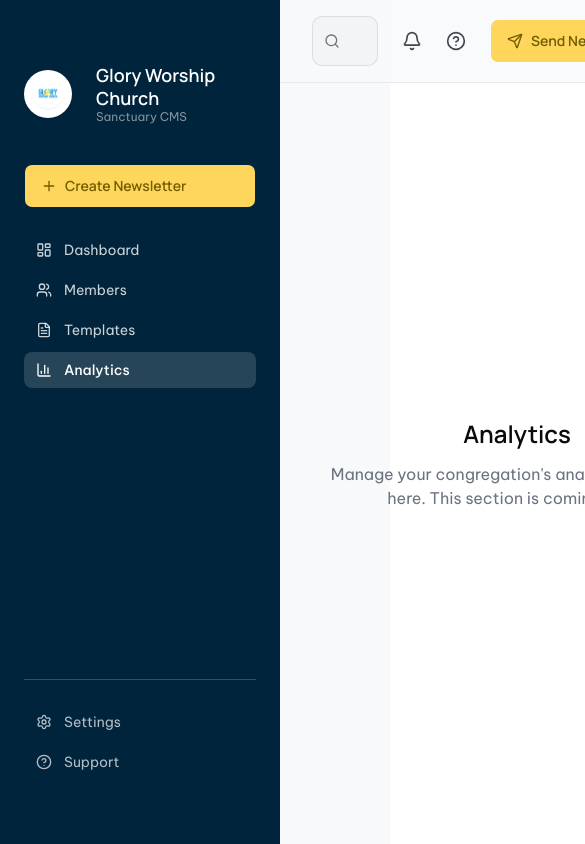
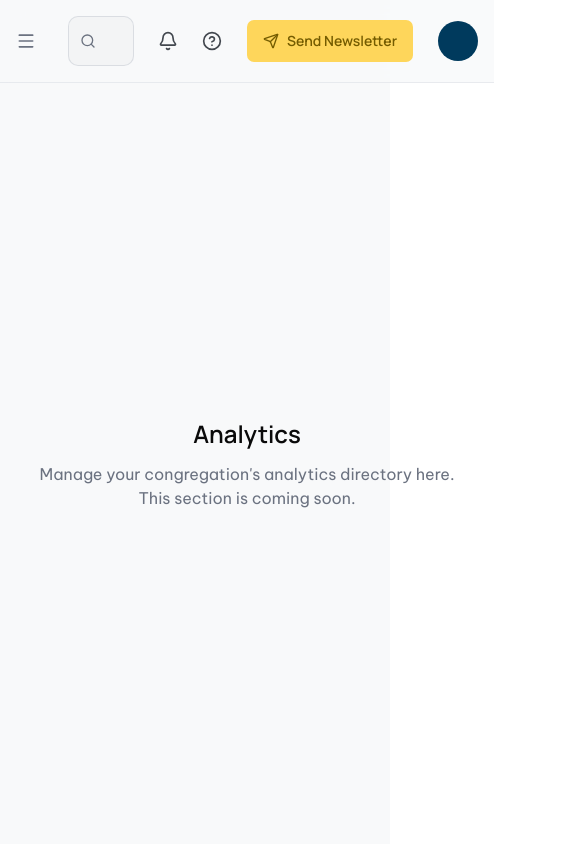
Before and after one commit to EzeoyeGoodluck/gwc-newsletter, a Next.js app: page /analytics in a window 390 px wide. Shown: the top 844 px of the page, 585 px wide, since content can reach past the window. Built offline with nearby package versions, Linux system fonts and the light colour scheme.

Commit message:
Update sidebar, top app bar, and dashboard layout
- Fix the loading state

```diff
--- a/src/app/(admin)/layout.tsx
+++ b/src/app/(admin)/layout.tsx
@@ -1,17 +1,36 @@
+"use client";
+
 import { SideNavBar } from "@/components/layout/side-nav-bar";
 import { TopAppBar } from "@/components/layout/top-app-bar";
+import { useState } from "react";
 
 export default function AdminLayout({
   children,
 }: {
   children: React.ReactNode;
 }) {
+  const [mobileNavOpen, setMobileNavOpen] = useState(false);
   return (
     <div className="flex min-h-screen bg-gwc-surface">
-      <SideNavBar />
-      <div className="flex-1 flex flex-col ml-[280px]">
-        <TopAppBar />
-        <main className="flex-1 p-8">{children}</main>
+      <div className="hidden md:block">
+        <SideNavBar />
+      </div>
+
+      {mobileNavOpen && (
+        <div className="fixed inset-0 z-50 md:hidden">
+          <div
+            className="absolute inset-0 bg-black/50"
+            onClick={() => setMobileNavOpen(false)}
+          />
+          <div className="relative">
+            <SideNavBar />
+          </div>
+        </div>
+      )}
+
+      <div className="flex-1 flex flex-col md:ml-[280px]">
+        <TopAppBar onMenuClick={() => setMobileNavOpen(true)} />
+        <main className="flex-1 p-4 md:p-8">{children}</main>
       </div>
     </div>
   );
--- /dev/null
+++ b/src/app/(admin)/loading.tsx
@@ -0,0 +1,16 @@
+export default function AdminLoading() {
+  return (
+    <div className="p-8 space-y-4">
+      <div className="h-8 w-48 bg-gwc-border/30 rounded-md animate-pulse" />
+      <div className="grid grid-cols-1 md:grid-cols-3 gap-4">
+        {[1, 2, 3].map((i) => (
+          <div
+            key={i}
+            className="h-32 bg-gwc-border/20 rounded-lg animate-pulse"
+          />
+        ))}
+      </div>
+      <div className="h-64 bg-gwc-border/20 rounded-lg animate-pulse" />
+    </div>
+  );
+}
--- a/src/components/layout/top-app-bar.tsx
+++ b/src/components/layout/top-app-bar.tsx
@@ -1,10 +1,21 @@
-import { Search, Bell, HelpCircle, Send } from "lucide-react";
+import { Menu, Search, Bell, HelpCircle, Send } from "lucide-react";
 import { GoldButton } from "@/components/ui/gold-button";
 import { cn } from "@/lib/utils";
 
-export function TopAppBar() {
+interface TopAppBarProps {
+  onMenuClick?: () => void;
+}
+
+export function TopAppBar({ onMenuClick }: TopAppBarProps) {
   return (
-    <header className="flex items-center justify-between gap-6 px-8 py-4 bg-gwc-surface/80 backdrop-blur-md border-b border-gwc-border/30">
+    <header className="flex items-center justify-between gap-6 px-4 md:px-8 py-4 bg-gwc-surface/80 backdrop-blur-md border-b border-gwc-border/30">
+      <button
+        onClick={onMenuClick}
+        className="md:hidden p-2 -ml-2 text-gwc-text-muted hover:text-gwc-text"
+        aria-label="Open navigation menu"
+      >
+        <Menu className="h-5 w-5" />
+      </button>
       <div className="relative flex-1 max-w-md">
         <Search className="absolute left-3 top-1/2 -translate-y-1/2 h-4 w-4 text-gwc-text-muted" />
         <input
```
